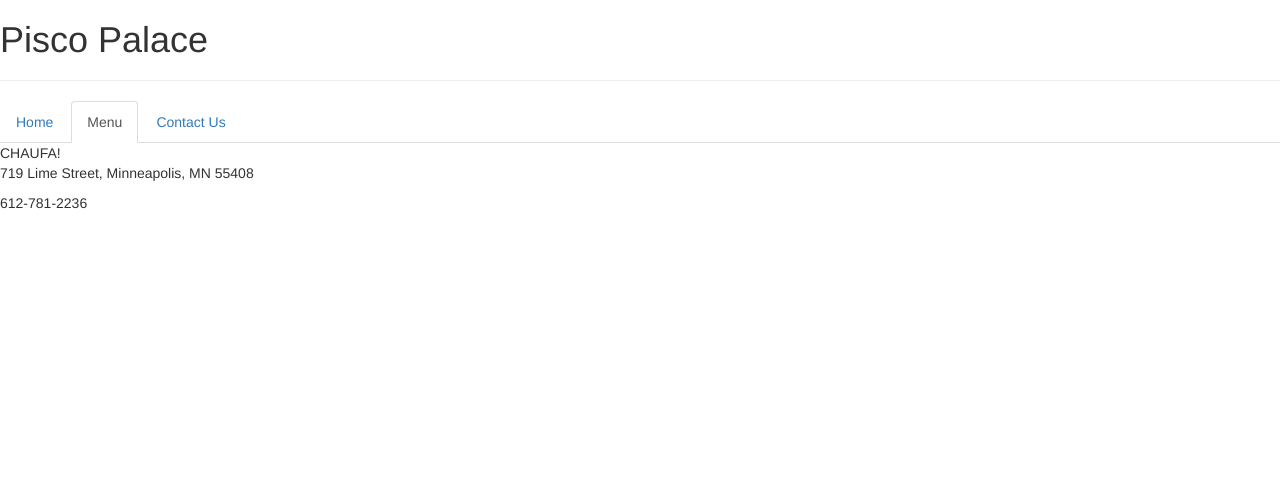
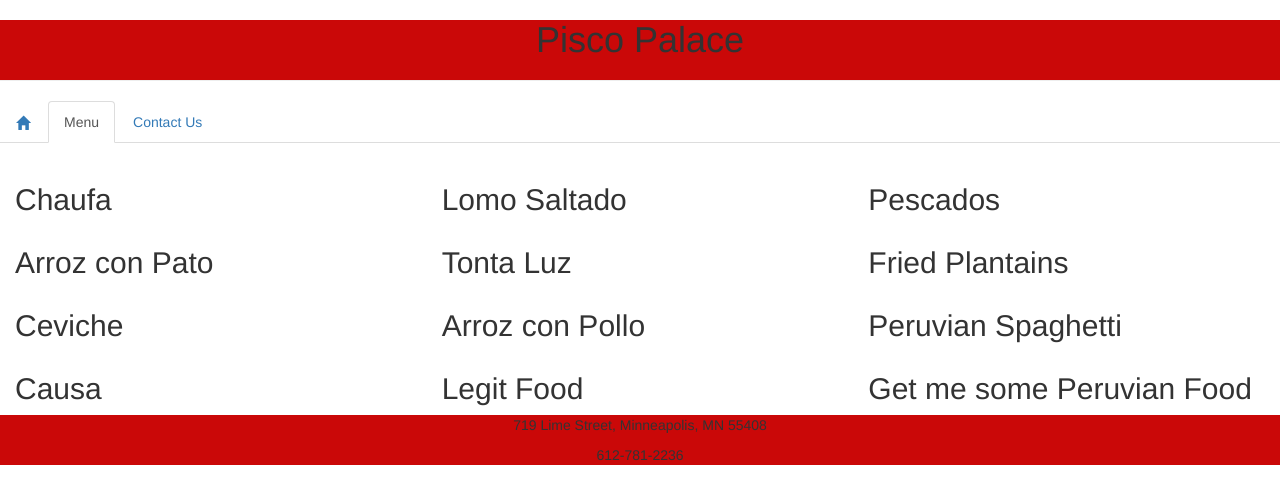
Before and after one commit to Wally142/Restaurant-Site, a plain HTML site: page public/index.html in a window 1280 px wide. Both pictures are taken after a click on the link "Menu". Drawn offline with Linux system fonts and the light colour scheme.

Commit message:
steps 1,2, and 6 complete

```diff
--- a/public/index.html
+++ b/public/index.html
@@ -6,6 +6,7 @@
     <meta name="viewport" content="width=device-width, initial-scale=1.0">
     <meta http-equiv="X-UA-Compatible" content="ie=edge">
     <link rel="stylesheet" href="styles/styles.css">
+    <link rel="stylesheet" href="styles/restaurantStyles.css">
     <link rel="stylesheet" href="vendors/bootstrap/css/bootstrap.css">
     <link rel="stylesheet" href="vendors/bootstrap/css/bootstrap-theme.css">
     <script src="vendors/jquery.min.js"></script>
@@ -19,7 +20,7 @@
 </header>
 <ul class="nav nav-tabs">
     <li class="active">
-        <a data-toggle="tab" href="#home">Home</a>
+        <a class="glyphicon glyphicon-home" data-toggle="tab" href="#home"></a>
     </li>
     <li>
         <a data-toggle="tab" href="#menu">Menu</a>
@@ -28,26 +29,79 @@
         <a data-toggle="tab" href="#contact">Contact Us</a>
     </li>
 </ul>
+<br>
+
+<body>
     <div class="tab-content">
         <div id="home" class="tab-pane fade in active">
+            <div class="container-fluid text-center">
+                <div class="row">
+                    <div class="col-md-6">
+                        <img class="pisco" src="images/pisco.jpg">
+                        <br>
+                        <br>
+                        <p>The Pisco Palace is a new to Minneapolis and gives the city it's first Peruvian Restaurant! The pisco
+                            sour is our signature drink, try one with our authentic Peruvian food.</p>
+                        <p>Located near Uptown Minneapolis, we are centrally located and we encourage you to come check us out
+                            when deciding on where to go for your next Dinner!</p>
+                    </div>
+                    <div class="jumbtron col-md-6">
+                        <p>NEW LOCATION!!</p>
+                    </div>
+                </div>
+            </div>
+        </div>
 
-        <body>
-            <img src="images/pisco.jpg">
-            <p>The Pisco Palace is a new to Minneapolis and gives the city it's first Peruvian Restaurant! The pisco sour is
-                our signature drink, try one with our authentic Peruvian food.</p>
-            <p>Located near Uptown Minneapolis, we are centrally located and we encourage you to come check us out when deciding
-                on where to go for your next Dinner!</p>
-        </body>
+        <div id="menu" class="tab-pane fade">
+            <div class="container-fluid">
+                <div class="row">
+                    <div class="col-md-4">
+                        <h2>Chaufa</h2>
                     </div>
-    <div id="menu" class="tab-pane fade">
+                    <div class="col-md-4">
+                        <h2>Lomo Saltado</h2>
+                    </div>
+                    <div class="col-md-4">
+                        <h2>Pescados</h2>
+                    </div>
+                </div>
+                <div class="row">
+                    <div class="col-md-4">
+                        <h2>Arroz con Pato</h2>
+                    </div>
+                    <div class="col-md-4">
+                        <h2>Tonta Luz</h2>
+                    </div>
+                    <div class="col-md-4">
+                        <h2>Fried Plantains</h2>
+                    </div>
+                </div>
+                <div class="row">
+                    <div class="col-md-4">
+                        <h2>Ceviche</h2>
+                    </div>
+                    <div class="col-md-4">
+                        <h2>Arroz con Pollo</h2>
+                    </div>
+                    <div class="col-md-4">
+                        <h2>Peruvian Spaghetti</h2>
+                    </div>
+                </div>
+                <div class="row">
+                    <div class="col-md-4">
+                        <h2>Causa</h2>
+                    </div>
+                    <div class="col-md-4">
+                        <h2>Legit Food</h2>
+                    </div>
+                    <div class="col-md-4">
+                        <h2>Get me some Peruvian Food</h2>
+                    </div>
+                </div>
+            </div>
+        </div>
 
-        <body>
-            CHAUFA!
-        </body>
-    </div>
         <div id="contact" class="tab-pane fade">
-
-        <body>
             <div>
                 <h5>Name:</h5>
                 <input type="text">
@@ -71,7 +125,6 @@
             <div>
                 <h5>Additonal Information:</h5>
                 <textarea></textarea>
-
             </div>
             <div>
                 <h5>Have you been to Pisco Palace before?</h5>
@@ -94,9 +147,12 @@
             </div>
         </div>
     </div>
+    </div>
+
     <footer>
         <p>719 Lime Street, Minneapolis, MN 55408</p>
         <p>612-781-2236</p>
     </footer>
+</body>
 
 </html>
--- a/public/scripts/restaurant.js
+++ b/public/scripts/restaurant.js
@@ -1 +1,5 @@
-console.log('Pisco Sours are good')
+$(document).ready(onReady)
+
+// function onReady () {
+//     alert('This site is best viewed with Javascript enabled!')
+// }
--- a/public/styles/restaurantStyles.css
+++ b/public/styles/restaurantStyles.css
@@ -0,0 +1,11 @@
+/* Styles for the header and footer only */
+
+header {
+    text-align: center;
+    background-color: rgb(202, 8, 8);
+}
+
+footer {
+    text-align: center;
+    background-color: rgb(202, 8, 8);
+}
--- a/public/styles/styles.css
+++ b/public/styles/styles.css
@@ -0,0 +1,4 @@
+.pisco {
+    height: 350px;
+    width: 500px;
+}
```
Lines whose indentation alone changed are shown as unchanged.
